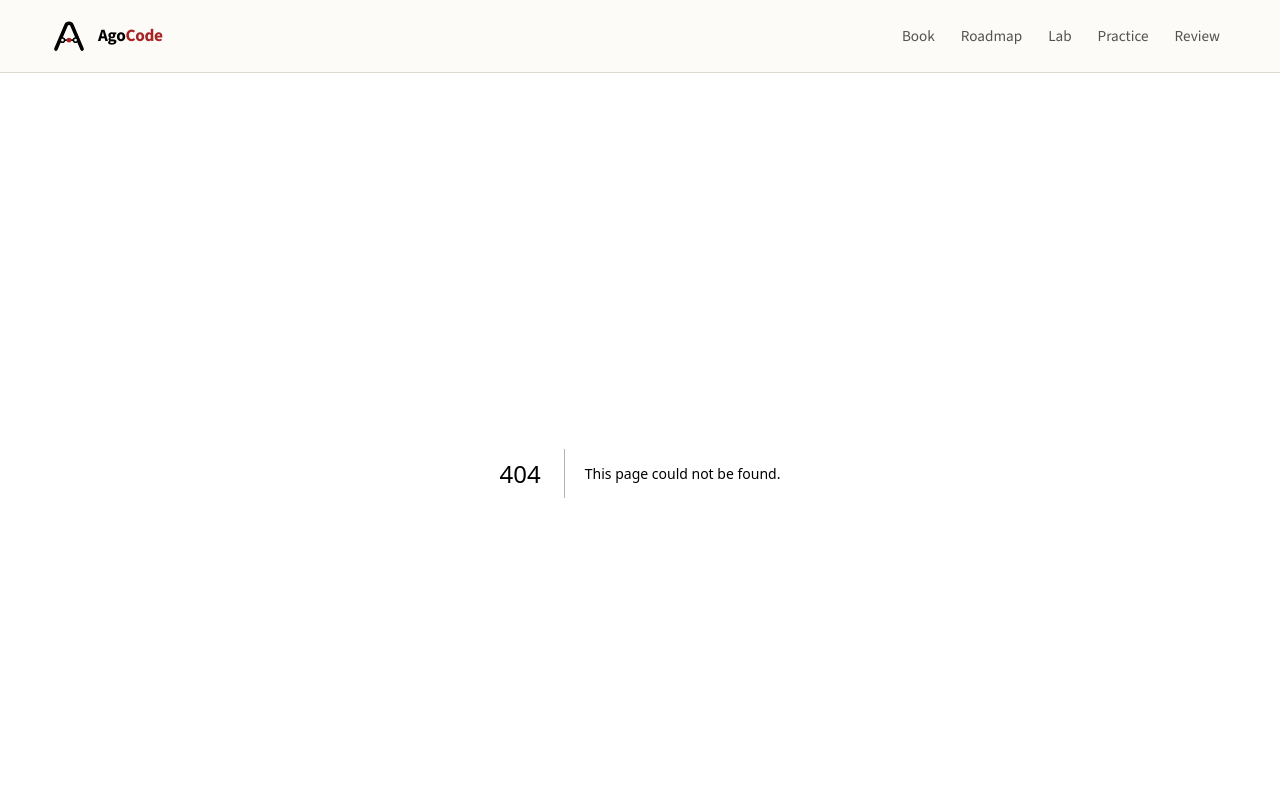
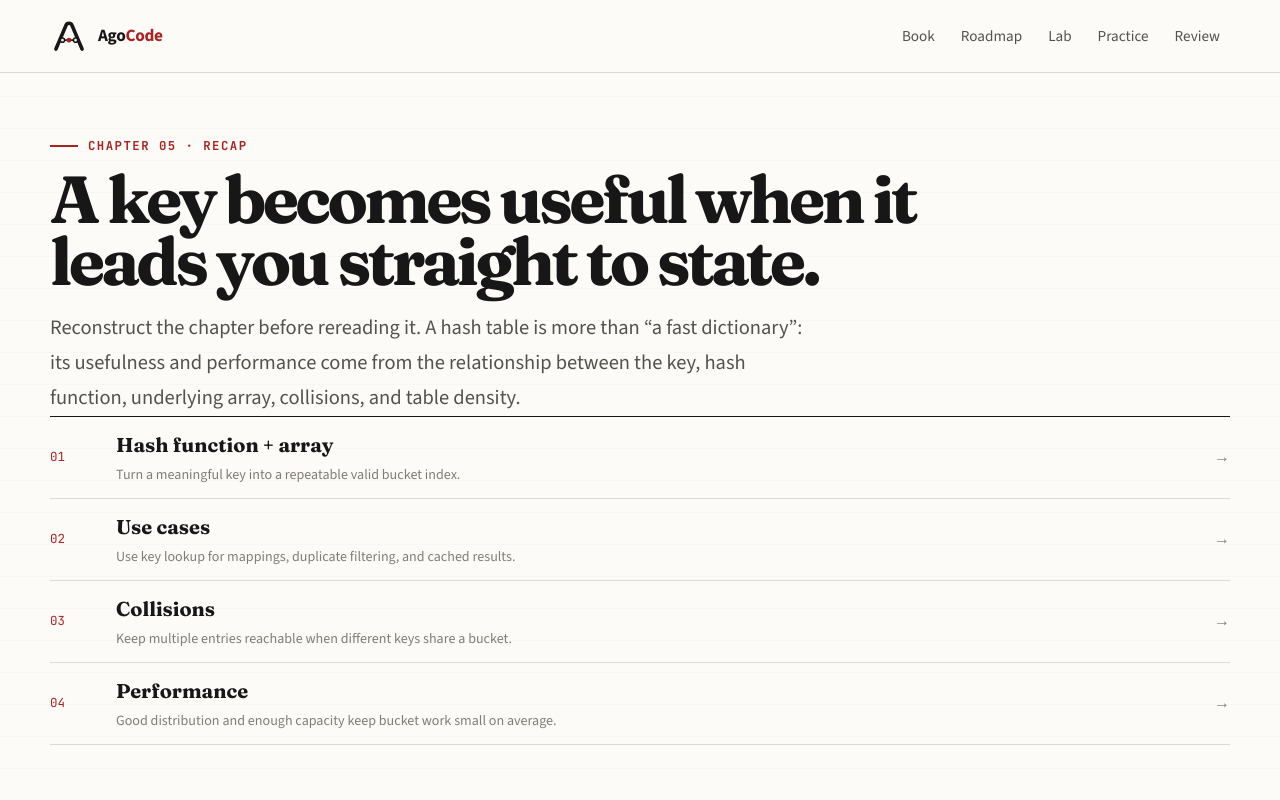
Before and after one commit to anatwork14/agocode, a Next.js app: page /learn/chapter-5-recap in a window 1280 px wide. Before the commit this address had no page. Shown: the top 800 px of the page. Built offline with nearby package versions, Linux system fonts and the light colour scheme.

Commit message:
feat: add Chapter 5 recap page

```diff
--- /dev/null
+++ b/app/learn/chapter-5-recap/page.tsx
@@ -0,0 +1,44 @@
+import Link from "next/link";
+import { ChapterFiveRecapCheck } from "@/components/hash-tables/ChapterFiveRecapCheck";
+
+export const metadata = { title: "Chapter 5 Recap" };
+
+const sequence = [
+  ["01", "Hash function + array", "Turn a meaningful key into a repeatable valid bucket index.", "/learn/hash-tables#hash-function"],
+  ["02", "Use cases", "Use key lookup for mappings, duplicate filtering, and cached results.", "/learn/hash-tables#use-cases"],
+  ["03", "Collisions", "Keep multiple entries reachable when different keys share a bucket.", "/learn/hash-tables#collisions"],
+  ["04", "Performance", "Good distribution and enough capacity keep bucket work small on average.", "/learn/hash-tables#performance"],
+] as const;
+
+export default function ChapterFiveRecapPage() {
+  return (
+    <main className="page">
+      <div className="site-shell">
+        <div className="eyebrow">Chapter 05 · Recap</div>
+        <h1 className="editorial-title editorial-title--compact">A key becomes useful when it leads you straight to state.</h1>
+        <p className="lede">
+          Reconstruct the chapter before rereading it. A hash table is more than “a fast dictionary”: its usefulness and
+          performance come from the relationship between the key, hash function, underlying array, collisions, and table density.
+        </p>
+
+        <section className="section chapter-recap-map" aria-label="Chapter 5 learning sequence">
+          {sequence.map(([number, title, description, href]) => (
+            <Link href={href} className="chapter-recap-map__row" key={number}>
+              <span className="chapter-recap-map__number mono">{number}</span>
+              <div><strong>{title}</strong><p>{description}</p></div>
+              <span aria-hidden="true">→</span>
+            </Link>
+          ))}
+        </section>
+
+        <section className="section">
+          <ChapterFiveRecapCheck />
+          <div className="action-row">
+            <Link className="button" href="/learn/hash-tables">← Hash Tables</Link>
+            <Link className="button button--primary" href="/roadmap">Preview Graphs + BFS →</Link>
+          </div>
+        </section>
+      </div>
+    </main>
+  );
+}
```
